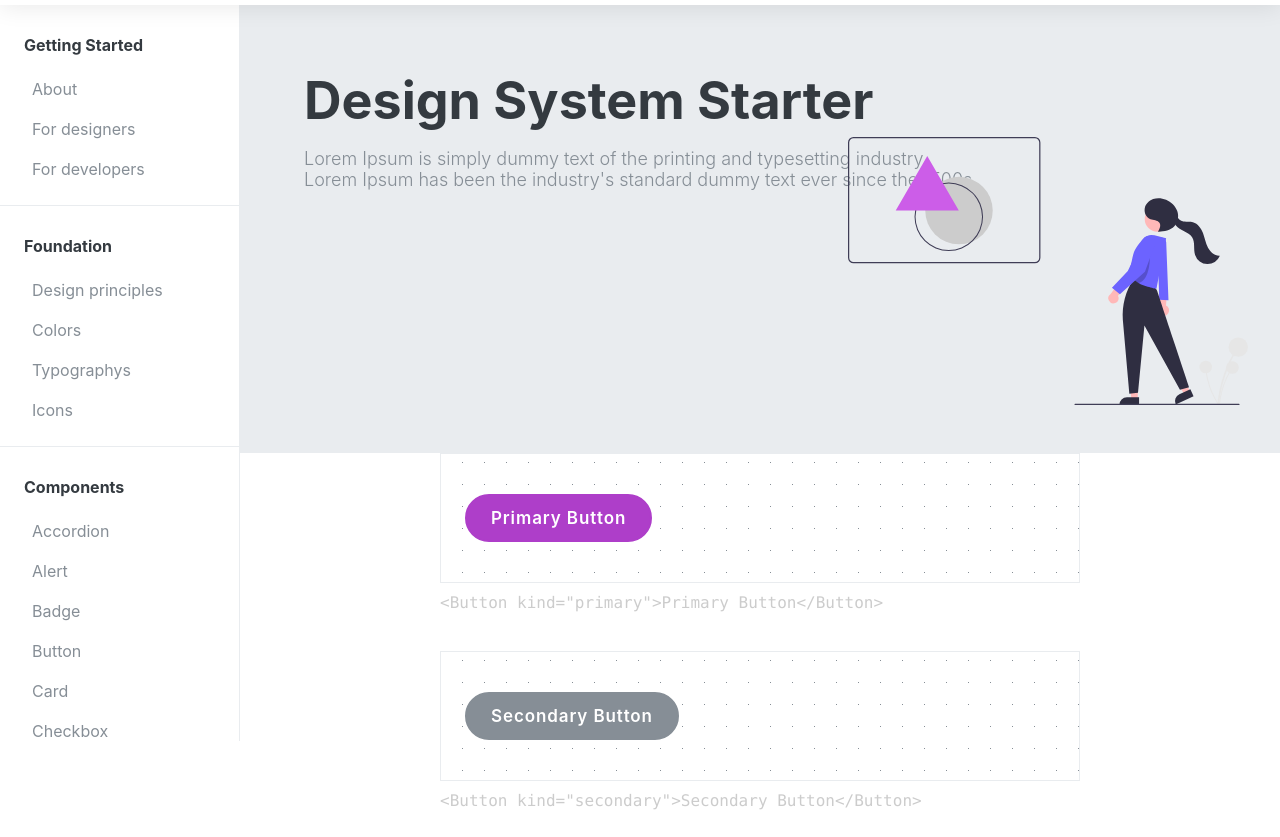
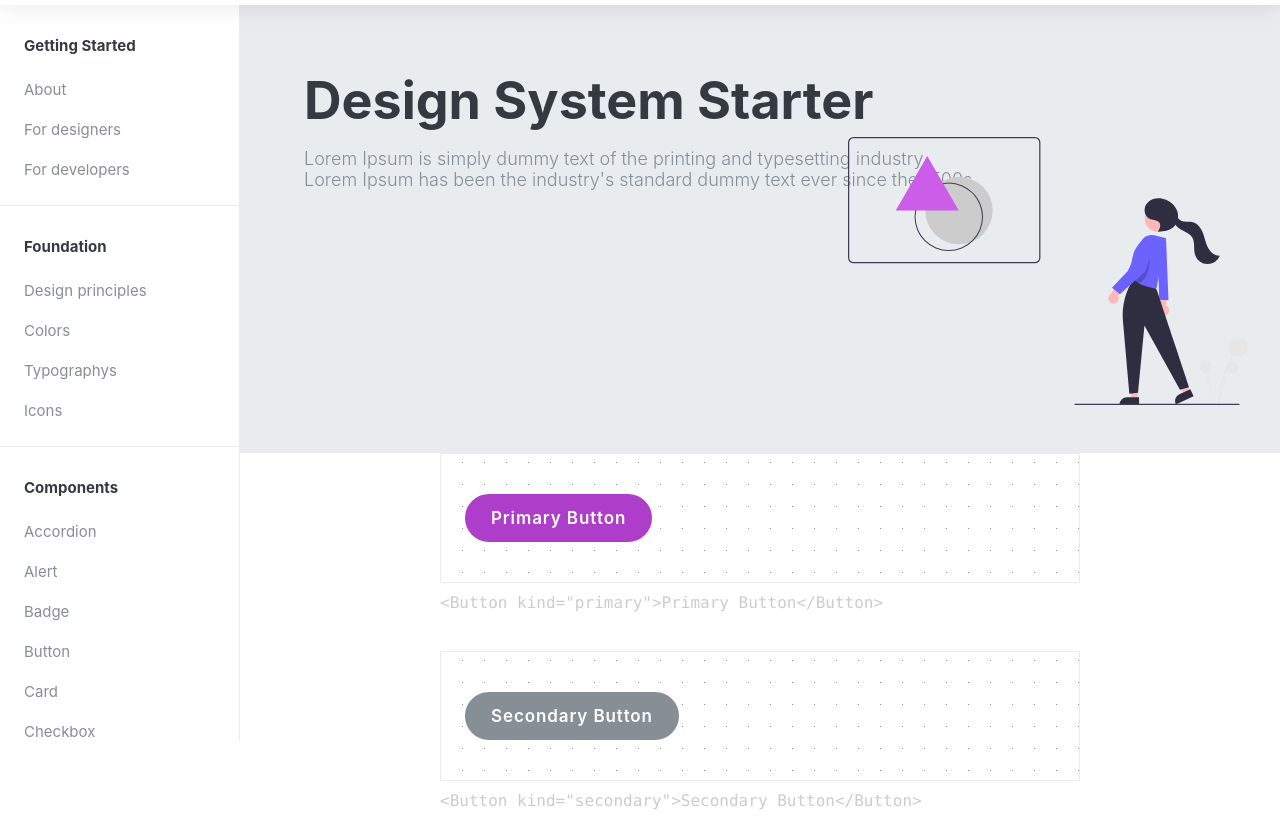
Before and after one commit to altenull/gatsby-starter-design-system, a Gatsby site: page / in a window 1280 px wide. Shown: the part 59-896 px from the top of the page. Built offline with nearby package versions, Linux system fonts and the light colour scheme; Gatsby itself is replaced by a stand-in of ours; some packages are replaced by stand-ins of ours; code samples lack their colours.

Commit message:
style: set font-size of all texts in sidebar to 15px

```diff
--- a/src/components/foundation/SidebarNavItem.js
+++ b/src/components/foundation/SidebarNavItem.js
@@ -12,9 +12,10 @@ const StdSidebarNavItem = styled.li`
   }
 `;
 
-const StdHeading4 = styled.h4`
+const StdTitle = styled.h4`
   display: flex;
   align-items: center;
+  font-size: 15px;
   height: 48px;
   margin: 0;
   padding-left: 24px;
@@ -32,7 +33,7 @@ const SidebarNavItem = ({ title, links }) => {
 
   return (
     <StdSidebarNavItem>
-      <StdHeading4>{title}</StdHeading4>
+      <StdTitle>{title}</StdTitle>
       <StdUlWrapper>{sidebarNavItemLinks}</StdUlWrapper>
     </StdSidebarNavItem>
   );
--- a/src/components/foundation/SidebarNavItemLink.js
+++ b/src/components/foundation/SidebarNavItemLink.js
@@ -5,7 +5,8 @@ import PropTypes from 'prop-types';
 const StdSidebarNavItemLink = styled.li`
   display: flex;
   align-items: center;
-  padding-left: 32px;
+  padding-left: 24px;
+  font-size: 15px;
   height: 40px;
   cursor: pointer;
   background-color: ${(props) => props.theme.colors.white};
```
